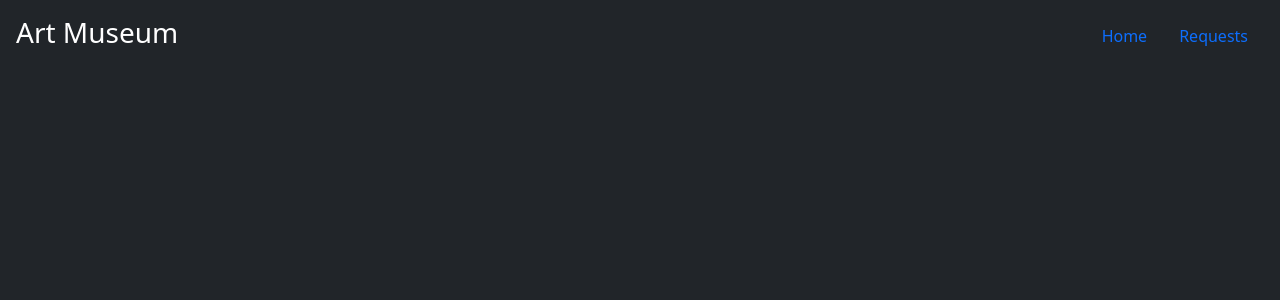
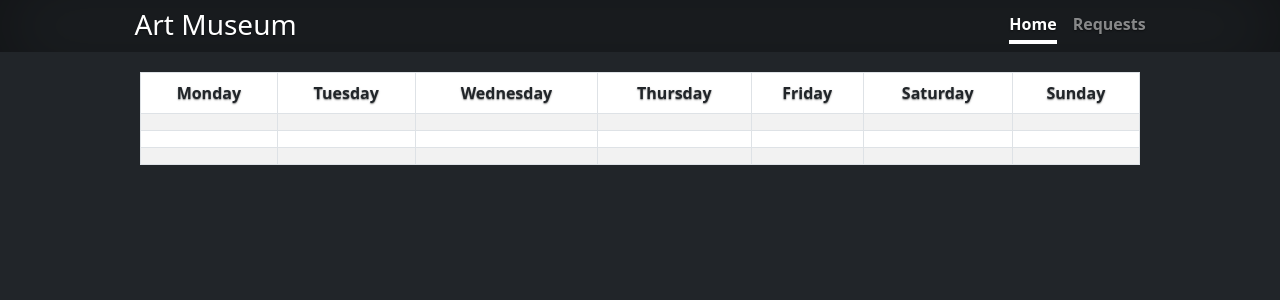
Before and after one commit to KeanoW/Art_Museum_Website, a Flask app: page / in a window 1280 px wide. Shown: the top 300 px of the page. Run offline with Flask 2, Linux system fonts and the light colour scheme; lists and menus that the app fills with data are empty.

Commit message:
Adding views to html

```diff
--- a/main.py
+++ b/main.py
@@ -2,8 +2,13 @@ from flask import Flask, render_template
 app = Flask(__name__)
 
 @app.route("/")
+@app.route("/home")
 def home():
-    return render_template("employee/base.html")
+    return render_template("employee/Events.html")
+
+@app.route("/requests")
+def requests():
+    return render_template("cleaner/Requests.html")
 
 
 if __name__ == '__main__':
--- /dev/null
+++ b/templates/employee/Events.html
@@ -0,0 +1,45 @@
+{% extends 'employee/base.html' %}
+{% block content %}
+    <table class="table table-bordered table-striped">
+          <thead>
+            <tr>
+              <th scope="col">Monday</th>
+              <th scope="col">Tuesday</th>
+              <th scope="col">Wednesday</th>
+              <th scope="col">Thursday</th>
+              <th scope="col">Friday</th>
+              <th scope="col">Saturday</th>
+              <th scope="col">Sunday</th>
+            </tr>
+          </thead>
+          <tbody>
+            <tr>
+              <td></td>
+              <td></td>
+              <td></td>
+              <td></td>
+              <td></td>
+              <td></td>
+              <td></td>
+            </tr>
+            <tr>
+              <td></td>
+              <td></td>
+              <td></td>
+              <td></td>
+              <td></td>
+              <td></td>
+              <td></td>
+            </tr>
+            <tr>
+              <td></td>
+              <td></td>
+              <td></td>
+              <td></td>
+              <td></td>
+              <td></td>
+              <td></td>
+            </tr>
+          </tbody>
+    </table>
+{% endblock %}
--- a/templates/employee/base.html
+++ b/templates/employee/base.html
@@ -8,27 +8,81 @@
     <title>Art Museum</title>
 
     <link href="https://cdn.jsdelivr.net/npm/bootstrap@5.2.1/dist/css/bootstrap.min.css" rel="stylesheet" type="text/css">
+    <style>
+        .btn-secondary,
+        .btn-secondary:hover,
+        .btn-secondary:focus {
+          color: #333;
+          text-shadow: none; /* Prevent inheritance from `body` */
+        }
+
+        body {
+          text-shadow: 0 .05rem .1rem rgba(0, 0, 0, .5);
+        }
+
+        .cover-container {
+          box-shadow: inset 0 0 5rem rgba(0, 0, 0, .5);
+        }
+
+        .table{
+          background-color: white;
+          margin-left: auto;
+          margin-right: auto;
+        }
+
+        .content{
+          max-width: 80%;
+          padding-top: 20px;
+        }
+
+        .nav-masthead .nav-link {
+          padding: .25rem 0;
+          font-weight: 700;
+          color: rgba(255, 255, 255, .5);
+          background-color: transparent;
+          border-bottom: .25rem solid transparent;
+        }
+
+        .nav-masthead .nav-link:hover,
+        .nav-masthead .nav-link:focus {
+          border-bottom-color: rgba(255, 255, 255, .25);
+        }
+
+        .nav-masthead .nav-link + .nav-link {
+          margin-left: 1rem;
+        }
+
+        .nav-masthead .active {
+          color: #fff;
+          border-bottom-color: #fff;
+        }
+
+        .mx-2{
+          margin-left: 10% !important;
+          margin-right: 10% !important;
+        }
+
+    </style>
   </head>
-  <body class="d-flex h-100 text-center text-white bg-dark">
+  <body class="text-center text-white bg-dark">
 
-    <div class="cover-container d-flex w-100 h-100 p-3 mx-auto flex-column">
+    <div class="cover-container d-flex p-2 flex-column container-fluid">
       <header class="mb-auto">
         <div>
-          <h3 class="float-md-start mb-0">Art Museum</h3>
-          <nav class="nav nav-masthead justify-content-center float-md-end">
+          <h3 class="float-md-start mb-0 mx-2">Art Museum</h3>
+          <nav class="nav nav-masthead justify-content-center float-md-end mx-2">
             <a class="nav-link active" aria-current="page" href="#">Home</a>
             <a class="nav-link" href="#">Requests</a>
           </nav>
         </div>
       </header>
-
-      <div class="content">
+    </div>
+      <div class="content container-fluid">
         {% block content %} {% endblock %}
       </div>
 
       <footer class="mt-auto text-white-50">
       </footer>
-    </div>
 
   </body>
 </html>
```
Also changed, not shown: static/styling.css (+16 -18 lines), templates/cleaner/Requests.html (added, +37 -0 lines), templates/cleaner/base.html (+61 -7 lines), templates/employee/ViewRequests.html (added, +37 -0 lines).
